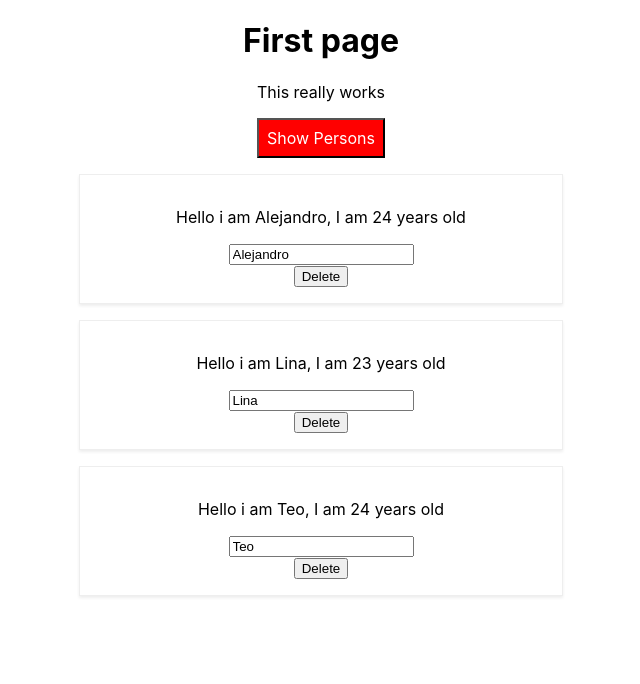
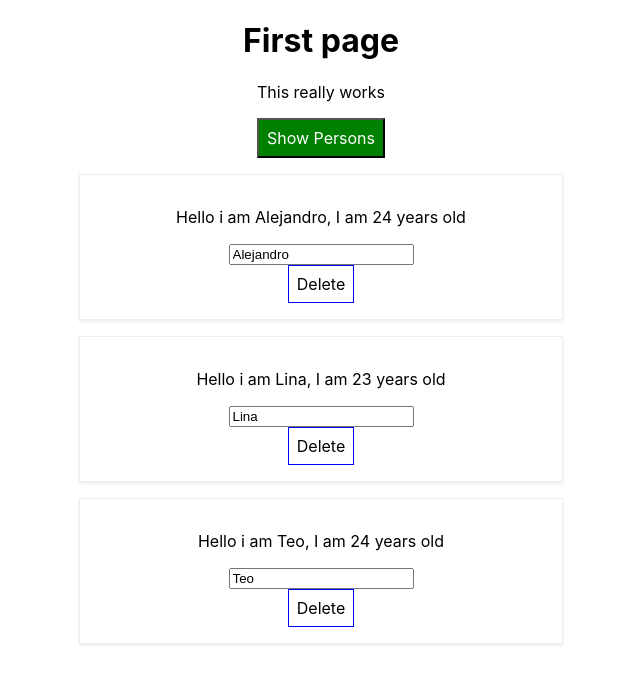
Before and after one commit to Alejo-Casta/reactUdemy, a React (Create React App) app: page / in a window 1280 px wide. Both pictures are taken after a click on the button "Show Persons". Shown: the top 684 px of the page, without its empty margins (319-959 px from the left). Built offline with nearby package versions, Linux system fonts and the light colour scheme.

Commit message:
71. More on Styled Components

```diff
--- a/src/App.js
+++ b/src/App.js
@@ -1,7 +1,22 @@
 import React, { Component } from 'react';
+import styled from 'styled-components';
 
 import './App.css';
 import Person from './Person/Person';
+
+const StyledButton = styled.button`
+  background-color: green;
+  color: white;
+  font: inherit;
+  padding: 8px;
+  cursor: pointer;
+
+  &:hover {
+    background-color: lightgreen;
+    color: black;
+  }
+
+`;
 
 class App extends Component {
   state = {
@@ -39,18 +54,6 @@
   }
 
   render() {
-    const style = {
-      backgroundColor: 'green',
-      color: 'white',
-      font: 'inherit',
-      padding: '8px',
-      cursor: 'pointer',
-      // ':hover': {
-      //   backgroundColor: 'lightgreen',
-      //   color: 'black'
-      // }
-    }
-
     let persons = null;
 
     if (this.state.showPersons) {
@@ -67,11 +70,6 @@
           })}
         </div>
       )
-      style.backgroundColor = 'red'
-      // style[':hover'] = {
-      //   backgroundColor: 'salmon',
-      //   color: 'black'
-      // }
     }
 
     const classes = []
@@ -86,7 +84,7 @@
       <div className="App">
         <h1>First page</h1>
         <p className={classes.join(' ')}>This really works</p>
-        <button style={style} onClick={this.togglePersonsHandler}>Show Persons</button>
+        <StyledButton onClick={this.togglePersonsHandler}>Show Persons</StyledButton>
         {persons}
       </div>
     );
--- a/src/Person/Person.js
+++ b/src/Person/Person.js
@@ -12,6 +12,14 @@
 
     @media (min-width: 500px) {
         width: 450px;
+    }
+
+    button {
+        background-color: white;
+        font: inherit;
+        border: 1px solid blue;
+        padding: 8px;
+        cursor: pointer;
     }
 `;
 
```
Also changed, not shown: src/App.css (+13 -0 lines).
